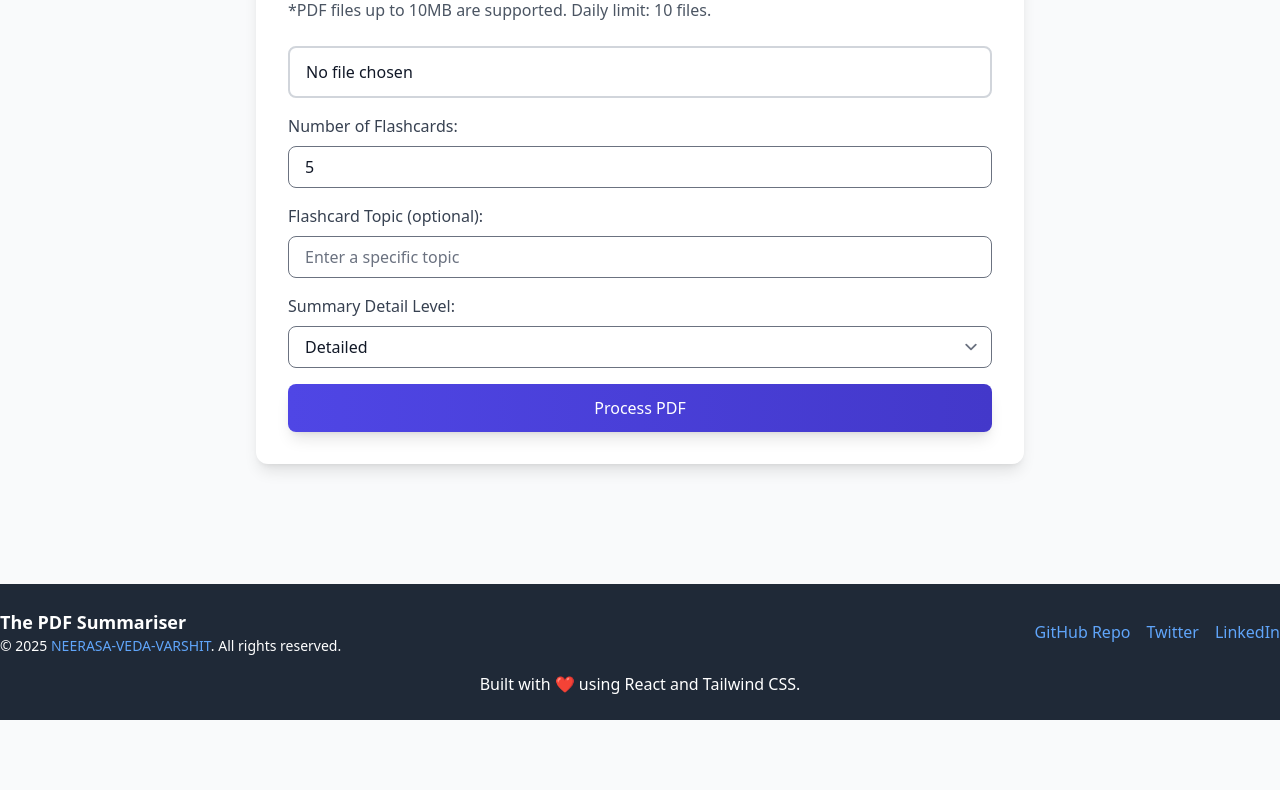
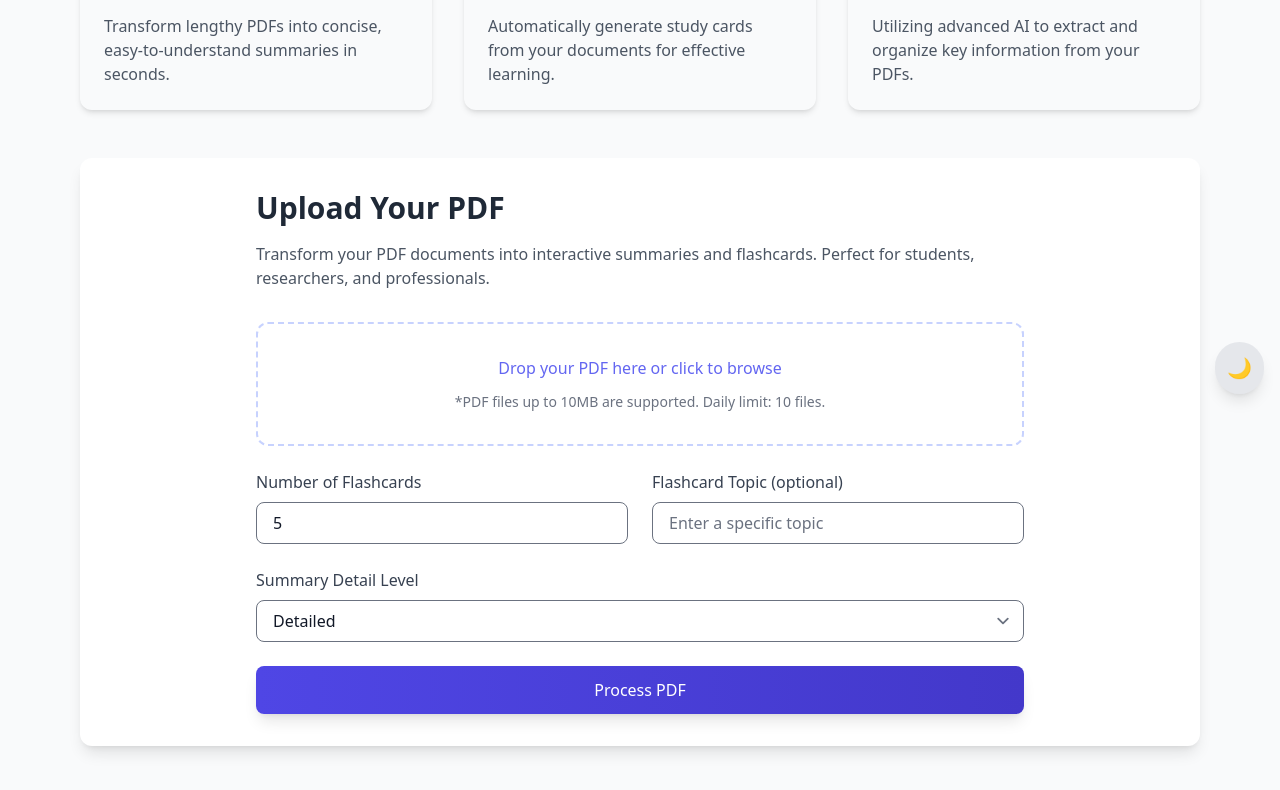
Before and after one commit to NEERASA-VEDA-VARSHIT/The-PDF-Summariser, a React (Vite) app: page / in a window 1280 px wide. Shown: the part 390-1180 px from the top of the page. Before the commit the page ends 1110 px from the top, so only its background shows below. Built offline with nearby package versions, Linux system fonts and the light colour scheme; no server answers.

Commit message:
Update main.jsx

```diff
--- a/src/main.jsx
+++ b/src/main.jsx
@@ -1,11 +1,11 @@
 import { createRoot } from 'react-dom/client';
+import { RouterProvider } from 'react-router-dom';
+import { PDFProvider } from './context/PDFContext';
+import { router } from './routes';
 import './index.css';
-import App from './App.jsx';
-import Footer from './Footer.jsx';
 
 createRoot(document.getElementById('root')).render(
-  <>
-    <App />
-    <Footer />
-  </>
+  <PDFProvider>
+    <RouterProvider router={router} />
+  </PDFProvider>
 );
```
